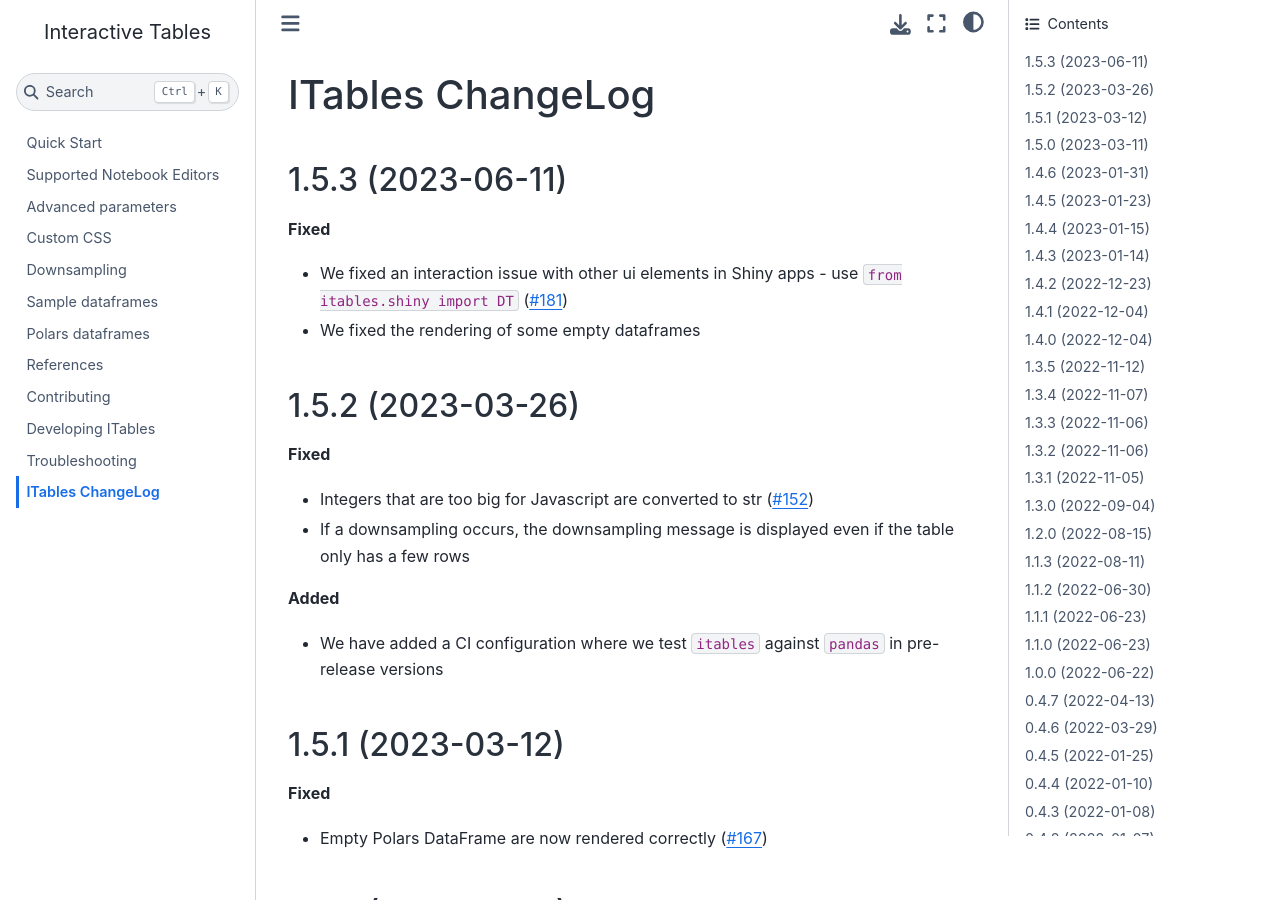
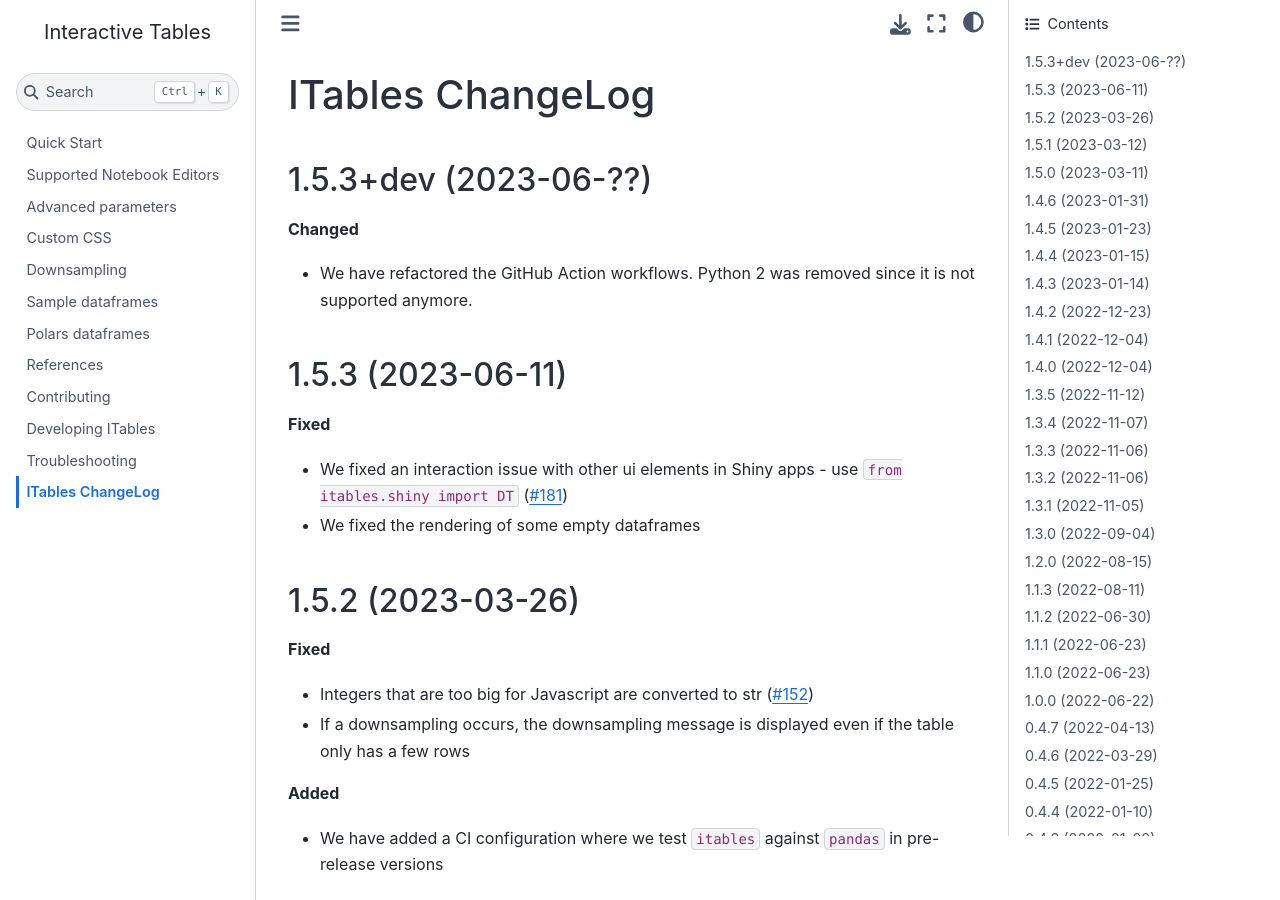
Before and after one commit to mwouts/itables, a Jupyter Book: the page built from docs/changelog.md, in a window 1280 px wide and 900 px high. Built offline with Jupyter Book 1.0.4 settings and Sphinx 7.4.7 and the Sphinx Book theme 1.1.4, drawn with Linux system fonts in a browser that asks for light colours.

Commit message:
Factorize the jobs (and remove Py2)

```diff
--- a/docs/changelog.md
+++ b/docs/changelog.md
@@ -1,5 +1,12 @@
 ITables ChangeLog
 =================
+
+1.5.3+dev (2023-06-??)
+------------------
+
+**Changed**
+- We have refactored the GitHub Action workflows. Python 2 was removed since it is not supported anymore.
+
 
 1.5.3 (2023-06-11)
 ------------------
--- a/itables/version.py
+++ b/itables/version.py
@@ -1,3 +1,3 @@
 """ITables' version number"""
 
-__version__ = "1.5.3"
+__version__ = "1.5.3+dev"
```
Also changed, not shown: 1 other file.
